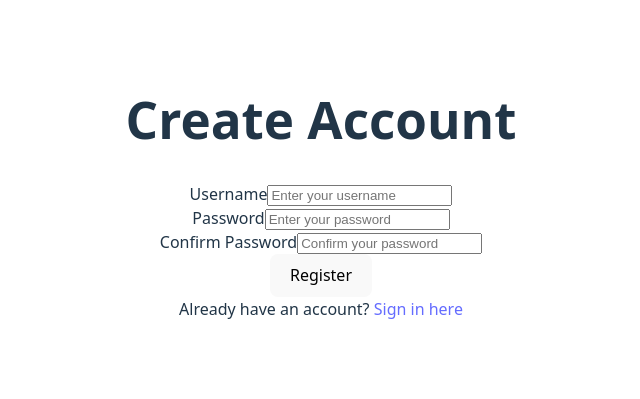
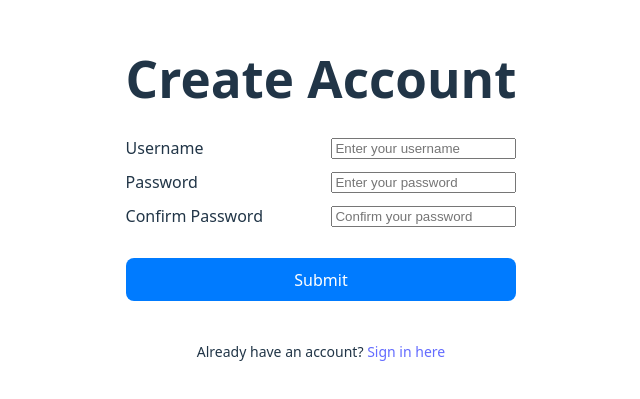
Before and after one commit to EricFrancis12/quiz-app, a React (Vite) app in the folder frontend/: page /register in a window 1280 px wide. Shown: the part 211-610 px from the top of the page, without its empty margins (319-959 px from the left). Built offline with nearby package versions, Linux system fonts and the light colour scheme.

Commit message:
improve form styling

```diff
--- a/frontend/src/components/form.tsx
+++ b/frontend/src/components/form.tsx
@@ -2,8 +2,16 @@ export function FormGroup(
   props: React.ComponentPropsWithoutRef<"input"> & { label?: string }
 ) {
   return (
-    <div className="form-group">
-      <label htmlFor={props.id}>{props.label}</label>
+    <div
+      style={{
+        display: "flex",
+        justifyContent: "space-between",
+        alignItems: "center",
+      }}
+    >
+      <label htmlFor={props.id} style={{ marginRight: "8px" }}>
+        {props.label}
+      </label>
       <input {...props} />
     </div>
   );
--- a/frontend/src/pages/LoginPage.tsx
+++ b/frontend/src/pages/LoginPage.tsx
@@ -7,7 +7,8 @@ import {
   MIN_PASSWORD_LENGTH,
   MIN_USERNAME_LENGTH,
 } from "../lib/constants";
-import { Link } from "react-router-dom";
+import { Link, useNavigate } from "react-router-dom";
+import { toast } from "react-toastify";
 
 type LoginFormData = {
   username: string;
@@ -22,10 +23,11 @@ function defaultLoginFormData(): LoginFormData {
 }
 
 export default function LoginPage() {
+  const navigate = useNavigate();
+
   const [formData, setFormData] = useState<LoginFormData>(
     defaultLoginFormData()
   );
-  const [success, setSuccess] = useState("");
 
   const { loading, error, setError, fetchData } = useAPI(userSchema);
 
@@ -69,8 +71,6 @@ export default function LoginPage() {
     e.preventDefault();
     if (loading || !validateForm()) return;
 
-    setSuccess("");
-
     const apiResponse = await fetchData("/api/login", {
       method: "POST",
       headers: {
@@ -83,17 +83,21 @@ export default function LoginPage() {
     });
 
     if (apiResponse?.success) {
-      setSuccess("You are now logged in!");
+      toast("You are now logged in!");
       setFormData(defaultLoginFormData());
+      navigate("/dashboard");
     }
   }
 
   return (
-    <div className="login-page">
-      <div className="login-container">
-        <h1>Login</h1>
+    <div style={{ padding: "40px 20px", maxWidth: "400px", margin: "0 auto" }}>
+      <div>
+        <h1 style={{ textAlign: "center", marginBottom: "30px" }}>Login</h1>
 
-        <form onSubmit={handleSubmit} className="login-form">
+        <form
+          onSubmit={handleSubmit}
+          style={{ display: "flex", flexDirection: "column", gap: "10px" }}
+        >
           <FormGroup
             type="text"
             id="username"
@@ -117,15 +121,26 @@ export default function LoginPage() {
             placeholder="Enter your password"
           />
 
-          {error && <div className="error-message">{error}</div>}
-          {success && <div className="success-message">{success}</div>}
+          {error && (
+            <div style={{ color: "red", marginBottom: "10px" }}>{error}</div>
+          )}
 
-          <button type="submit" disabled={loading} className="submit-button">
+          <button
+            type="submit"
+            disabled={loading}
+            style={{
+              backgroundColor: loading ? "#ccc" : "#007bff",
+              color: "white",
+              margin: "20px 0",
+            }}
+          >
             {loading ? "Logging in..." : "Login"}
           </button>
         </form>
 
-        <div className="register-link">
+        <div
+          style={{ textAlign: "center", marginTop: "20px", fontSize: "14px" }}
+        >
           Don't have an account? <Link to="/register">Sign up here</Link>
         </div>
       </div>
--- a/frontend/src/pages/RegisterPage.tsx
+++ b/frontend/src/pages/RegisterPage.tsx
@@ -96,17 +96,22 @@ export default function RegisterPage() {
     });
 
     if (apiResponse?.success) {
-      toast("Registration successful! You can now log in.");
+      toast("Registration successful! You may now log in.");
       setTimeout(() => navigate("/login"), 1000);
     }
   }
 
   return (
-    <div className="register-page">
-      <div className="register-container">
-        <h1>Create Account</h1>
+    <div style={{ padding: "40px 20px", maxWidth: "400px", margin: "0 auto" }}>
+      <div>
+        <h1 style={{ textAlign: "center", marginBottom: "30px" }}>
+          Create Account
+        </h1>
 
-        <form onSubmit={handleSubmit} className="register-form">
+        <form
+          onSubmit={handleSubmit}
+          style={{ display: "flex", flexDirection: "column", gap: "10px" }}
+        >
           <FormGroup
             type="text"
             id="username"
@@ -141,14 +146,26 @@ export default function RegisterPage() {
             placeholder="Confirm your password"
           />
 
-          {error && <div className="error-message">{error}</div>}
+          {error && (
+            <div style={{ color: "red", marginBottom: "10px" }}>{error}</div>
+          )}
 
-          <button type="submit" disabled={loading} className="submit-button">
-            {loading ? "Creating Account..." : "Register"}
+          <button
+            type="submit"
+            disabled={loading}
+            style={{
+              backgroundColor: loading ? "#ccc" : "#007bff",
+              color: "white",
+              margin: "20px 0",
+            }}
+          >
+            {loading ? "Creating Account..." : "Submit"}
           </button>
         </form>
 
-        <div className="login-link">
+        <div
+          style={{ textAlign: "center", marginTop: "20px", fontSize: "14px" }}
+        >
           Already have an account? <Link to="/login">Sign in here</Link>
         </div>
       </div>
```
